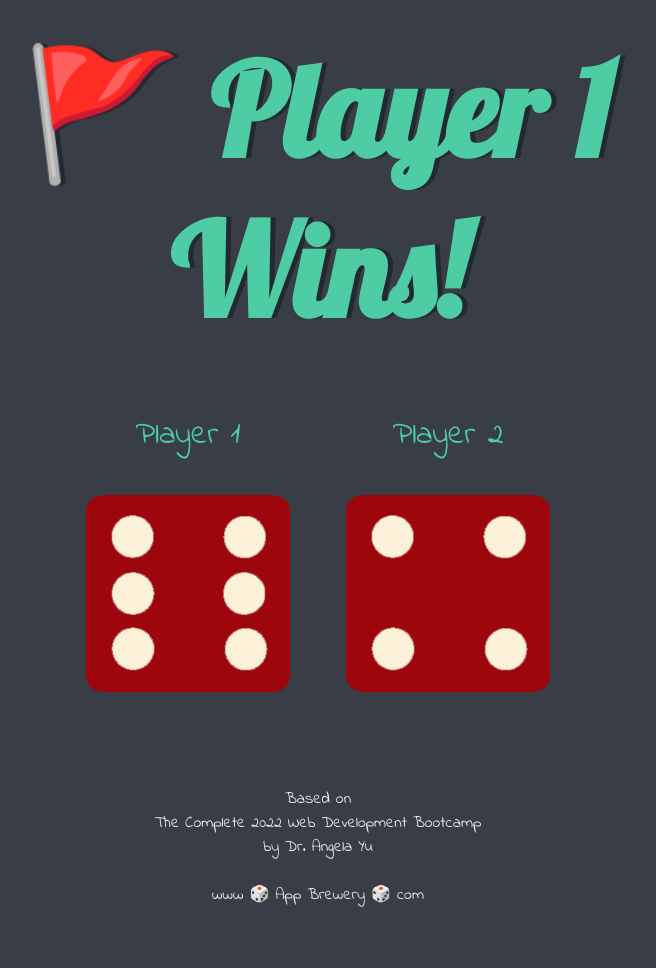
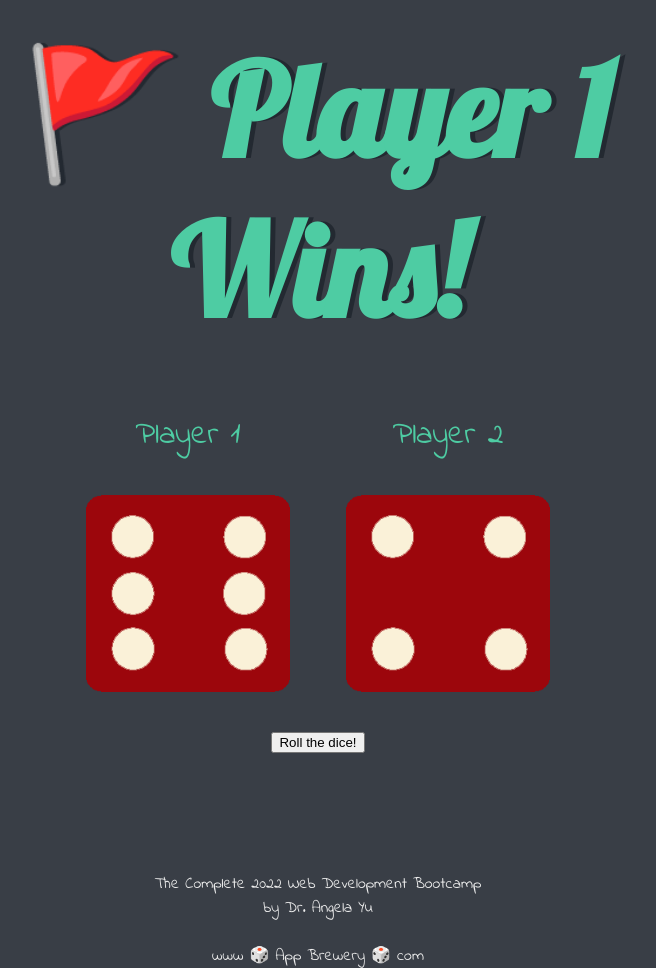
Before and after one commit to hmongdev/dice-game, a plain HTML site: page index.html in a window 1280 px wide. Shown: the whole page, without its empty margins (322-978 px from the left). Before the commit the page ends 915 px from the top, so only its background shows below. Drawn offline with Linux system fonts and the light colour scheme.

Commit message:
add button

```diff
--- a/index.html
+++ b/index.html
@@ -17,19 +17,23 @@
 
     <div class="dice">
       <p>Player 1</p>
-      <img class="img1" alt="die-showing-6" src="images/dice6.png"> <!--2.add dice images-->
+      <img class="img1" alt="die-showing-6" src="images/dice6.png">
+      <!--2.add dice images-->
     </div>
 
     <div class="dice">
       <p>Player 2</p>
       <img class="img2" alt="die-showing-6" src="images/dice6.png">
     </div>
+    <br>
+    <button class="button" onClick="window.location.reload();">Roll the dice!</button>
   </div>
-  <script src="index.js" charset=”utf-8”></script> <!--1.link index.js to html-->
+
+  <!--1.link index.js to html-->
+  <script src="index.js" charset=”utf-8”></script>
 </body>
 
 <footer>
-  <br>Based on
   <br>The Complete 2022 Web Development Bootcamp
   <br>by Dr. Angela Yu
   <br>
--- a/styles.css
+++ b/styles.css
@@ -10,7 +10,12 @@
 
 }
 
+.button {
+  margin: 2rem;
+}
+
 body {
+  height: 100vh;
   background-color: #393E46;
 }
 
@@ -22,10 +27,12 @@ h1 {
   color: #4ECCA3;
 }
 
+h3,
 p {
   font-size: 2rem;
   color: #4ECCA3;
   font-family: 'Indie Flower', cursive;
+  text-align: center;
 }
 
 img {
```
